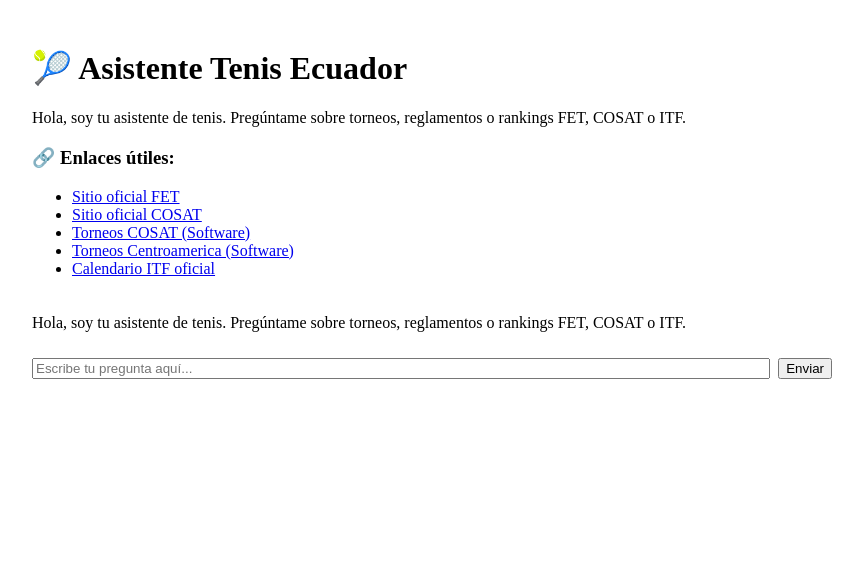
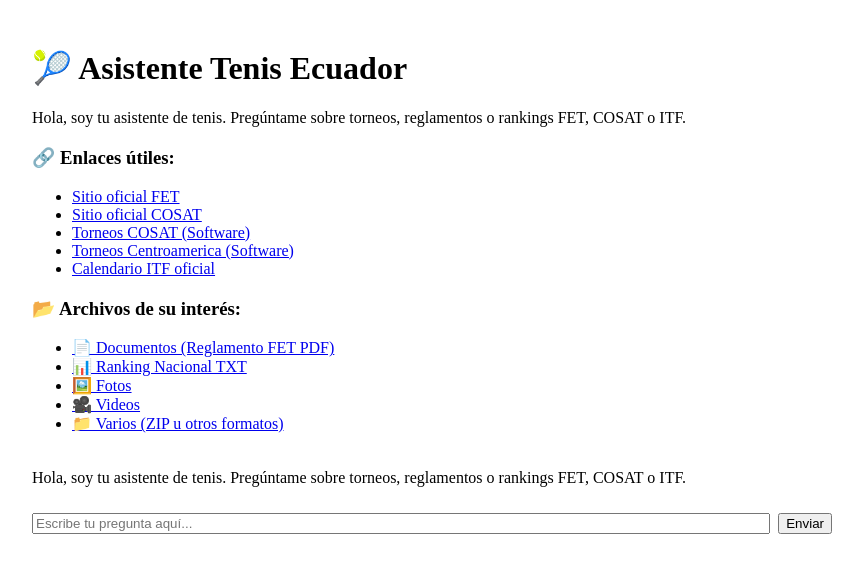
Before and after one commit to jaimegarcia2679/tenis-ecuador-chatgpt, a Next.js app: page / in a window 1280 px wide. Shown: the top 572 px of the page, without its empty margins (208-1071 px from the left). Built offline with nearby package versions, Linux system fonts and the light colour scheme.

Commit message:
Update index.js

```diff
--- a/pages/index.js
+++ b/pages/index.js
@@ -47,26 +47,49 @@ export default function Home() {
             </a>
           </li>
           <li>
-            <a
-              href="https://cosat.tournamentsoftware.com"
-              target="_blank"
-              rel="noopener noreferrer"
-            >
+            <a href="https://cosat.tournamentsoftware.com" target="_blank" rel="noopener noreferrer">
               Torneos COSAT (Software)
             </a>
           </li>
           <li>
-            <a
-              href="https://cotecc.tournamentsoftware.com"
-              target="_blank"
-              rel="noopener noreferrer"
-            >
+            <a href="https://cotecc.tournamentsoftware.com" target="_blank" rel="noopener noreferrer">
               Torneos Centroamerica (Software)
             </a>
           </li>
           <li>
             <a href="https://www.itftennis.com/en/tournament-calendar/" target="_blank" rel="noopener noreferrer">
               Calendario ITF oficial
+            </a>
+          </li>
+        </ul>
+      </div>
+
+      <div style={{ margin: "20px 0" }}>
+        <h3>📂 Archivos de su interés:</h3>
+        <ul>
+          <li>
+            <a href="/docs/Reglamento_2025_FET_compressed.pdf" download>
+              📄 Documentos (Reglamento FET PDF)
+            </a>
+          </li>
+          <li>
+            <a href="/docs/Ranking_14A_2025.txt" download>
+              📊 Ranking Nacional TXT
+            </a>
+          </li>
+          <li>
+            <a href="/docs/foto_ejemplo.jpg" download>
+              🖼️ Fotos
+            </a>
+          </li>
+          <li>
+            <a href="/docs/video_ejemplo.mp4" download>
+              🎥 Videos
+            </a>
+          </li>
+          <li>
+            <a href="/docs/otros.zip" download>
+              📁 Varios (ZIP u otros formatos)
             </a>
           </li>
         </ul>
```
